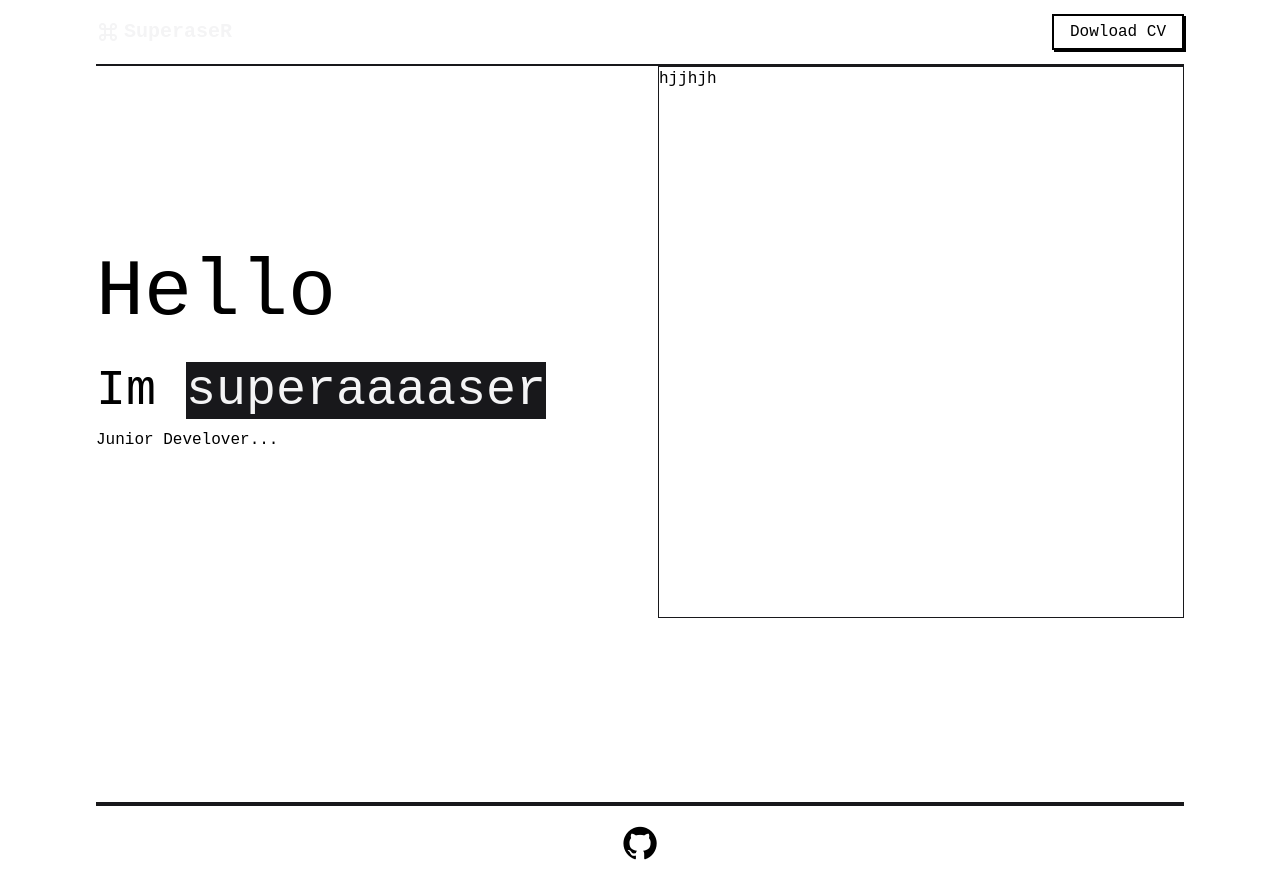
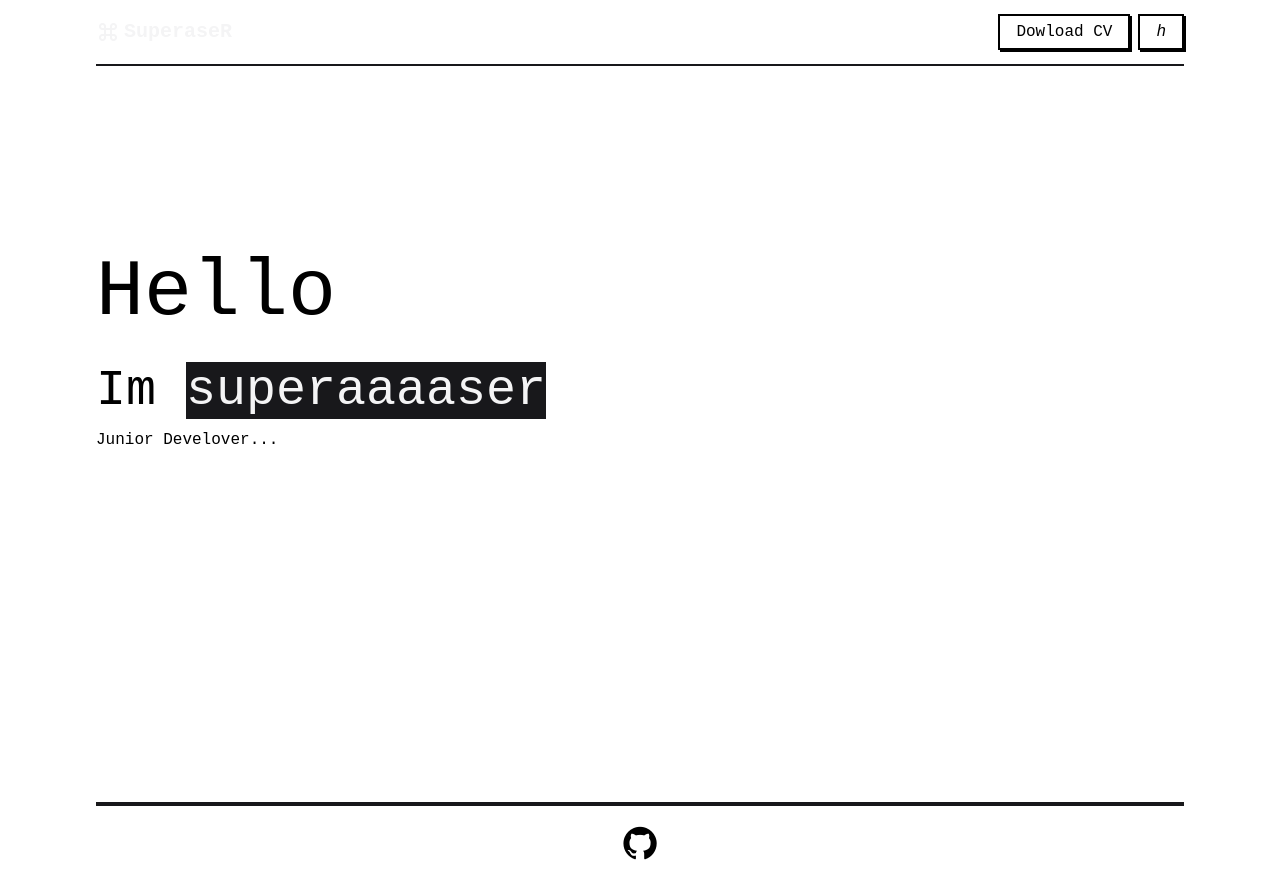
Before and after one commit to superaaaaser/superaaaaser, a Next.js app: page / in a window 1280 px wide. Built offline with nearby package versions, Linux system fonts and the light colour scheme.

Commit message:
superaaaaser

```diff
--- a/src/components/Header/index.tsx
+++ b/src/components/Header/index.tsx
@@ -11,13 +11,15 @@ export default function Header() {
           </span>
           <span className="text-zinc-100">SuperaseR</span>
         </div>
-
-        <div>
+        <div className="flex flex-row gap-2">
           <Button
             className="border-2 border-black dark:shadow-no-blur-dark dark:border-white dark:text-zinc-100 bg-transparent text-black  font-medium
           "
           >
             Dowload CV
+          </Button>
+          <Button className="border-2 border-black dark:shadow-no-blur-dark dark:border-white dark:text-zinc-100 bg-transparent text-black  font-medium">
+            <i>h</i>
           </Button>
         </div>
       </div>
--- a/src/components/Hero/index.tsx
+++ b/src/components/Hero/index.tsx
@@ -6,12 +6,9 @@ export default function Hero() {
         <div className="text-[50px]">
           Im <span className="bg-zinc-900 text-zinc-100">superaaaaser</span>
         </div>
-        <div>
-          Junior
-          <span> Develover...</span>
-        </div>
+        <div>Junior Develover...</div>
       </div>
-      <div className="lg:w-1/2 h-3/4 border border-zinc-900">hjjhjh</div>
+      <div className="lg:w-1/2 lg:h-3/4 hidden">hjjhjh</div>
     </div>
   );
 }
--- /dev/null
+++ b/src/components/Project/Index.tsx
@@ -0,0 +1,8 @@
+export default function Project() {
+  return (
+    <div>
+      <div></div>
+      <div className="grid grid-cols-12"></div>
+    </div>
+  );
+}
```
